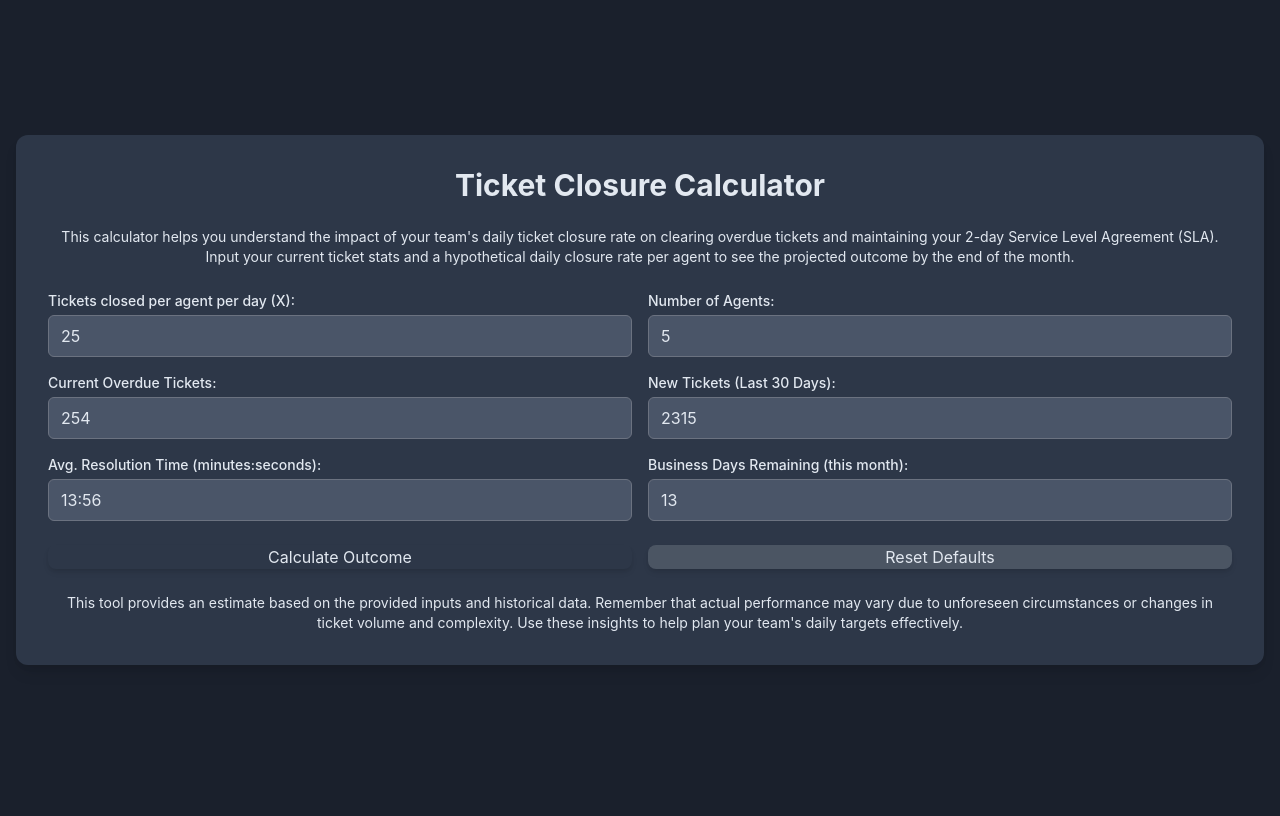
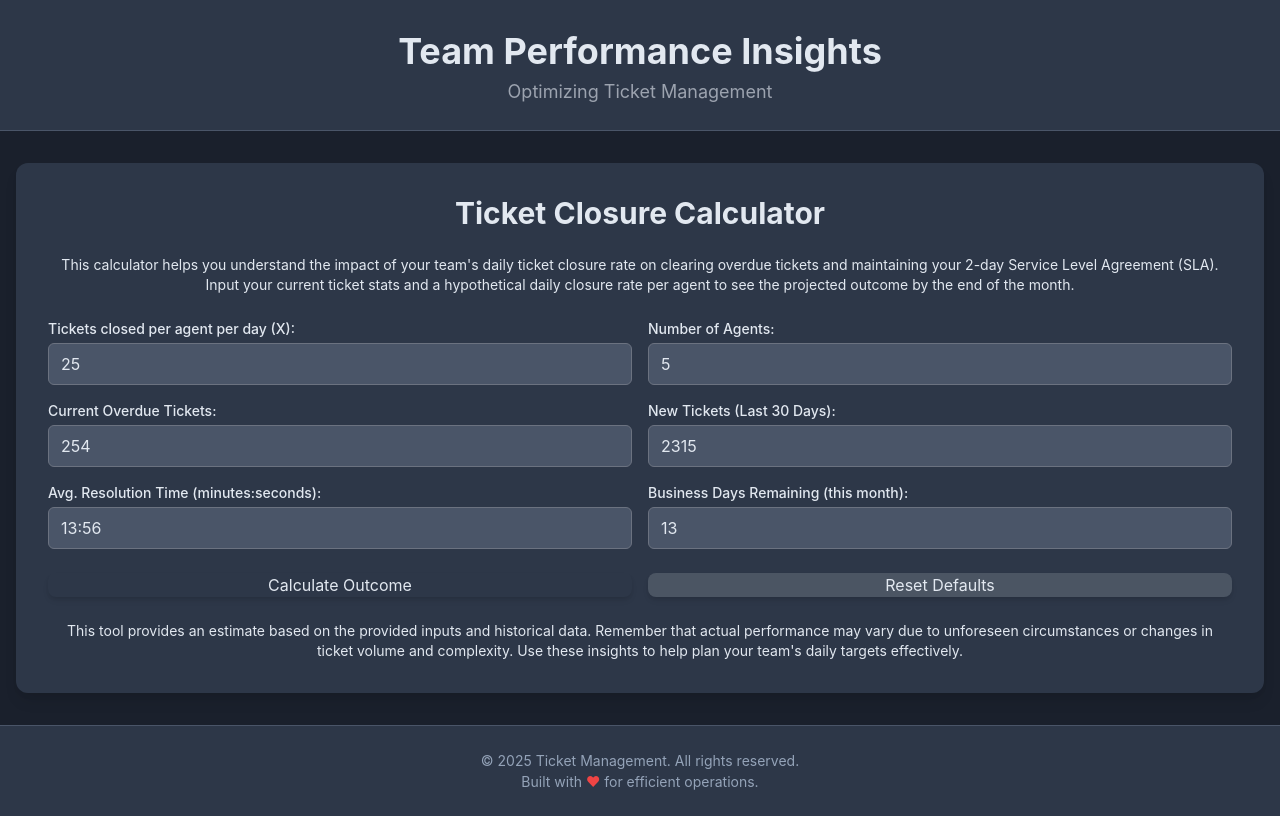
Before and after one commit to juanmackie/ticket_closure_calc, a plain HTML site: page index.html in a window 1280 px wide. Drawn offline with nearby package versions, Linux system fonts and the light colour scheme.

Commit message:
Update index.html

```diff
--- a/index.html
+++ b/index.html
@@ -12,10 +12,28 @@
             background-color: #1a202c; /* Dark background */
             color: #e2e8f0; /* Light text */
             display: flex;
+            flex-direction: column; /* Allow vertical stacking of header, main, footer */
+            justify-content: space-between; /* Push header/footer to ends */
+            min-height: 100vh;
+            padding: 0; /* Remove body padding, container will handle it */
+        }
+        .header {
+            background-color: #2d3748;
+            padding: 1.5rem 1rem;
+            border-bottom: 1px solid #4a5568;
+            text-align: center;
+        }
+        .header-title {
+            font-size: 2.25rem; /* text-4xl */
+            font-weight: bold;
+            color: #e2e8f0;
+        }
+        main {
+            flex-grow: 1; /* Allow main content to take available space */
+            display: flex;
             justify-content: center;
             align-items: center;
-            min-height: 100vh;
-            padding: 1rem;
+            padding: 2rem 1rem; /* Padding for main content */
         }
         .container {
             background-color: #2d3748; /* Slightly lighter dark background for container */
@@ -67,11 +85,27 @@
             text-align: center;
             margin-top: 1rem;
         }
+        .footer {
+            background-color: #2d3748;
+            padding: 1.5rem 1rem;
+            border-top: 1px solid #4a5568;
+            text-align: center;
+            font-size: 0.875rem; /* text-sm */
+            color: #94a3b8; /* Slate gray for footer text */
+        }
     </style>
 </head>
 <body>
+    <header class="header">
+        <div class="max-w-3xl mx-auto">
+            <h1 class="header-title">Team Performance Insights</h1>
+            <p class="text-lg text-gray-400">Optimizing Ticket Management</p>
+        </div>
+    </header>
+
+    <main>
         <div class="container">
-        <h1 class="text-3xl font-bold text-center mb-6">Ticket Closure Calculator</h1>
+            <h2 class="text-3xl font-bold text-center mb-6">Ticket Closure Calculator</h2>
 
             <p class="text-sm text-center mb-6">
                 This calculator helps you understand the impact of your team's daily ticket closure rate on clearing overdue tickets and maintaining your 2-day Service Level Agreement (SLA). Input your current ticket stats and a hypothetical daily closure rate per agent to see the projected outcome by the end of the month.
@@ -104,14 +138,14 @@
                 </div>
             </div>
 
-        <div class="flex gap-4">
+            <div class="flex gap-4 mb-6">
                 <button onclick="calculateOutcome()" class="w-1/2">Calculate Outcome</button>
                 <button onclick="resetValues()" class="w-1/2 bg-gray-600 hover:bg-gray-700">Reset Defaults</button>
             </div>
 
 
             <div id="results" class="result-box hidden">
-            <h2 class="text-xl font-bold mb-4 text-center">Calculation Results</h2>
+                <h3 class="text-xl font-bold mb-4 text-center">Calculation Results</h3>
                 <div class="result-item">
                     <span>Daily Tickets Closed by Team:</span>
                     <span id="totalClosedByTeam"></span>
@@ -143,6 +177,12 @@
                 This tool provides an estimate based on the provided inputs and historical data. Remember that actual performance may vary due to unforeseen circumstances or changes in ticket volume and complexity. Use these insights to help plan your team's daily targets effectively.
             </p>
         </div>
+    </main>
+
+    <footer class="footer">
+        <p>&copy; 2025 Ticket Management. All rights reserved.</p>
+        <p>Built with <span class="text-red-500">&hearts;</span> for efficient operations.</p>
+    </footer>
 
     <script>
         // Default values based on previous calculations and user input
```
Lines whose indentation alone changed are shown as unchanged.
